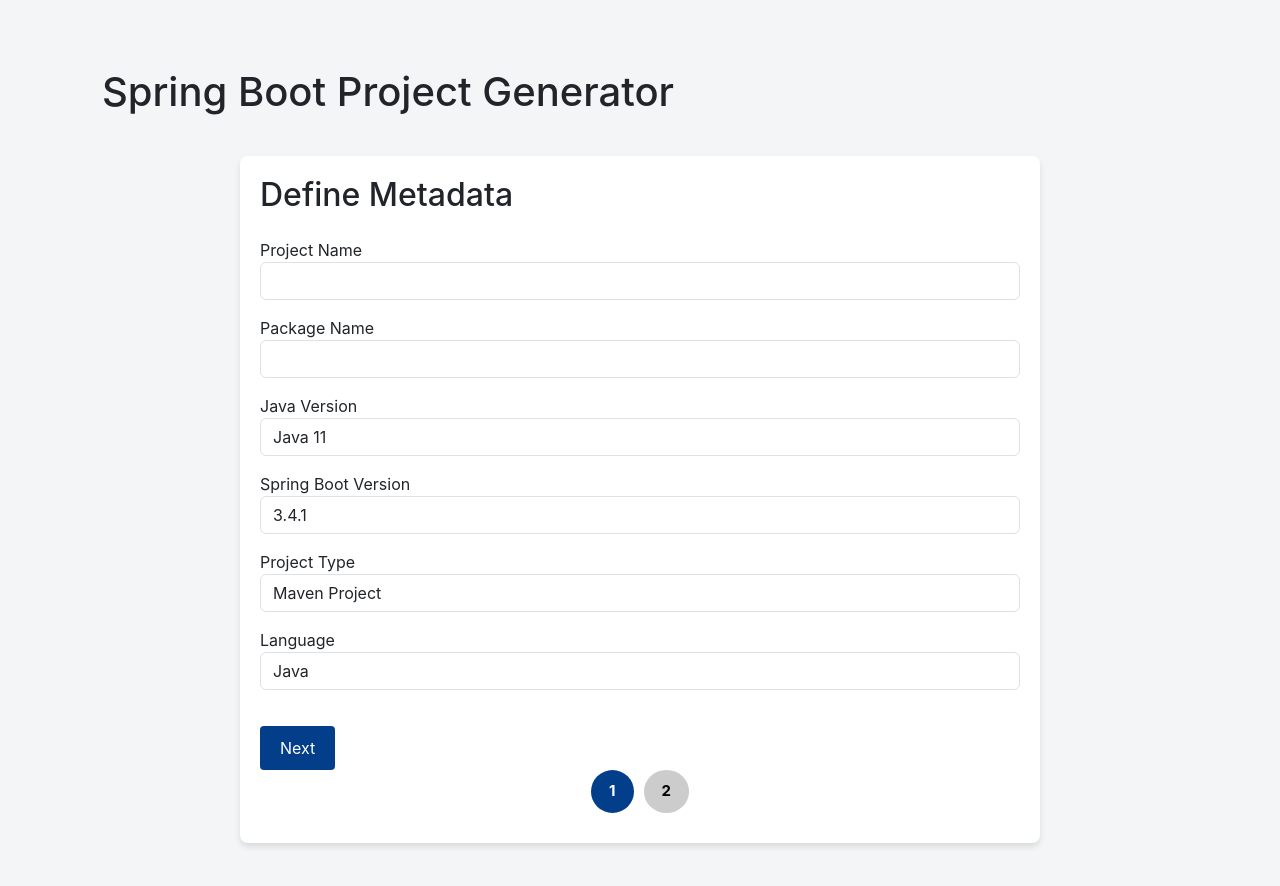
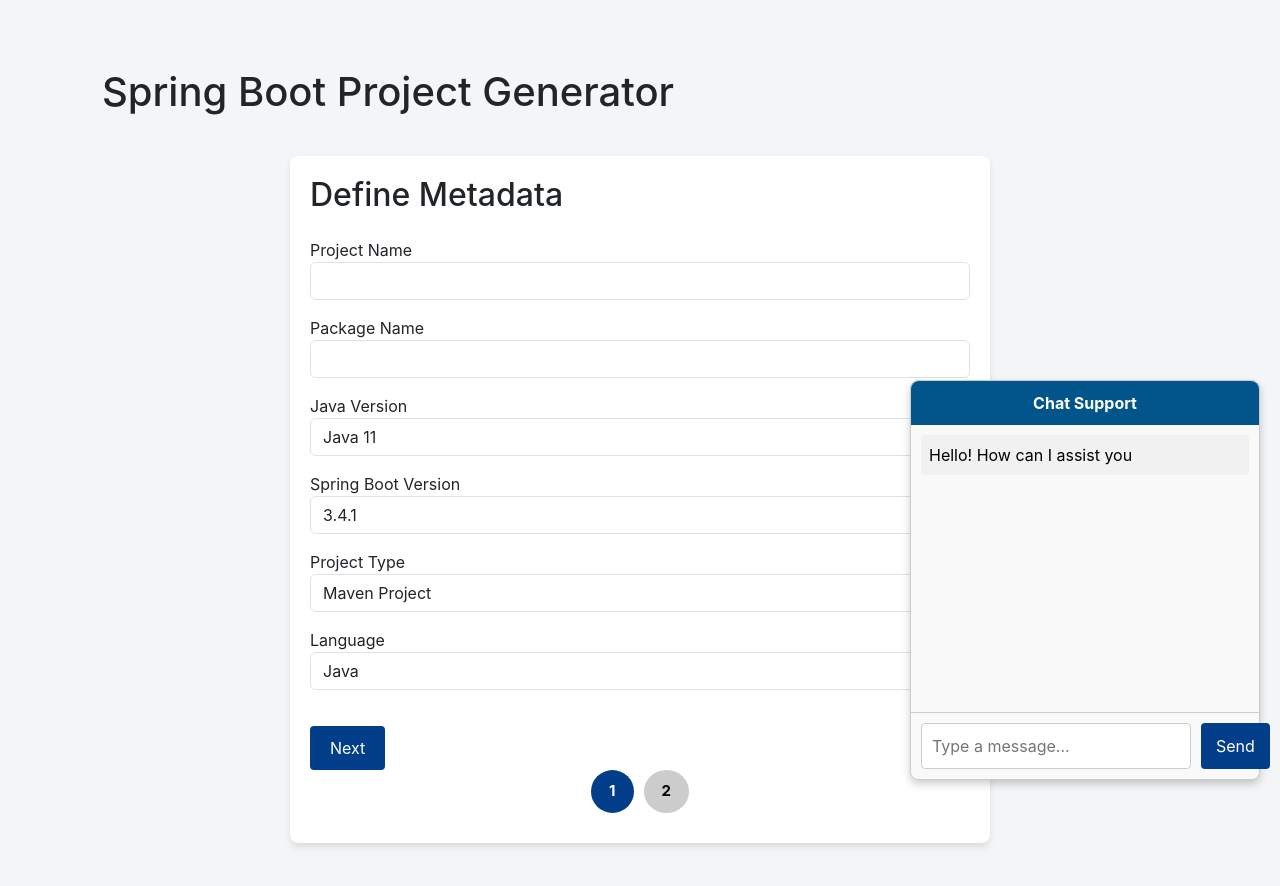
Before and after one commit to ST3ERLING/codeGenerator, a React (Create React App) app in the folder user-interface/: page / in a window 1280 px wide. Shown: the top 886 px of the page. Built offline with nearby package versions, Linux system fonts and the light colour scheme.

Commit message:
chat support

```diff
--- a/user-interface/src/App.js
+++ b/user-interface/src/App.js
@@ -1,6 +1,7 @@
 // App.js
 import React from 'react';
 import ProjectForm from './components/ProjectForm';
+import ChatSupport from './components/ChatSupport';
 function App() {
   return (
     <div className="container mt-5">
@@ -10,6 +11,7 @@
       <ProjectForm />
       </div>
       </div>
+      <ChatSupport />
     </div>
   );
 }
--- /dev/null
+++ b/user-interface/src/components/ChatSupport.js
@@ -0,0 +1,76 @@
+import React, { useState } from 'react';
+import axios from 'axios';
+import '../css/ChatSupport.css';
+
+const ChatSupport = () => {
+  const [messages, setMessages] = useState([
+    { text: 'Hello! How can I assist you', type: 'system' },
+  ]);
+  const [input, setInput] = useState('');
+  const [loading, setLoading] = useState(false); // To show loading while waiting for AI response
+
+  const handleSend = async () => {
+    if (input.trim()) {
+      // Add user's message to the chat
+      setMessages([...messages, { text: input, type: 'user' }]);
+      const userMessage = input;
+      setInput('');
+      setLoading(true);
+
+      try {
+        // Send the user's message to the backend API
+        const response = await axios.post('http://localhost:8081/api/chat', userMessage, {
+          headers: { 'Content-Type': 'application/json' },
+        });
+
+        // Add the AI's response to the chat
+        setMessages((prevMessages) => [
+          ...prevMessages,
+          { text: response.data, type: 'support' },
+        ]);
+      } catch (error) {
+        console.error('Error communicating with the chat API:', error);
+        setMessages((prevMessages) => [
+          ...prevMessages,
+          { text: 'Error: Unable to connect to the AI', type: 'system' },
+        ]);
+      } finally {
+        setLoading(false);
+      }
+    }
+  };
+
+  return (
+    <div className="chat-support-container">
+      <div className="chat-header">Chat Support</div>
+      <div className="chat-messages">
+        {messages.map((msg, index) => (
+          <div
+            key={index}
+            className={`chat-message ${msg.type === 'user' ? 'user-message' : 'support-message'}`}
+          >
+            {msg.text}
+          </div>
+        ))}
+        {loading && (
+          <div className="chat-message support-message">Typing...</div>
+        )}
+      </div>
+      <div className="chat-input-container">
+        <input
+          type="text"
+          className="chat-input"
+          placeholder="Type a message..."
+          value={input}
+          onChange={(e) => setInput(e.target.value)}
+          onKeyPress={(e) => e.key === 'Enter' && handleSend()}
+        />
+        <button className="chat-send-button" onClick={handleSend}>
+          Send
+        </button>
+      </div>
+    </div>
+  );
+};
+
+export default ChatSupport;
--- /dev/null
+++ b/user-interface/src/css/ChatSupport.css
@@ -0,0 +1,76 @@
+.chat-support-container {
+  position: fixed; /* Fix it in the viewport */
+  bottom: 20px; /* Distance from the bottom */
+  right: 20px; /* Distance from the right */
+  width: 350px; /* Set a width */
+  height: 400px; /* Set a height */
+  border: 1px solid #ccc;
+  border-radius: 8px;
+  background-color: #f9f9f9;
+  display: flex;
+  flex-direction: column;
+  box-shadow: 0 4px 8px rgba(0, 0, 0, 0.2);
+  z-index: 1000; /* Ensure it appears above other elements */
+}
+
+.chat-header {
+  background-color: #02558a;
+  color: white;
+  padding: 10px;
+  font-size: 16px;
+  font-weight: bold;
+  border-top-left-radius: 8px;
+  border-top-right-radius: 8px;
+  text-align: center;
+}
+
+.chat-messages {
+  flex: 1;
+  overflow-y: auto;
+  padding: 10px;
+}
+
+.chat-message {
+  padding: 8px;
+  margin-bottom: 10px;
+  border-radius: 4px;
+}
+
+.user-message {
+  background-color: #ccc;
+  color: #000;
+  align-self: flex-end;
+}
+
+.support-message {
+  background-color: #f1f1f1;
+  color: black;
+  align-self: flex-start;
+}
+
+.chat-input-container {
+  display: flex;
+  padding: 10px;
+  border-top: 1px solid #ccc;
+}
+
+.chat-input {
+  flex: 1;
+  padding: 10px;
+  border: 1px solid #ccc;
+  border-radius: 4px;
+  margin-right: 10px;
+}
+
+.chat-send-button {
+  background-color: #023E8A;
+  color: white;
+  border: none;
+  border-radius: 4px;
+  padding: 10px 15px;
+  cursor: pointer;
+}
+
+.chat-send-button:hover {
+  background-color: #023E8A;
+}
--- a/user-interface/src/index.css
+++ b/user-interface/src/index.css
@@ -18,7 +18,7 @@
   padding: 20px;
   border-radius: 8px;
   box-shadow: 0 4px 6px rgba(0, 0, 0, 0.1);
-  max-width: 800px;
+  max-width: 700px;
   margin: 40px auto; /* Center the form horizontally */
 }
 
```
Also changed, not shown: 2 other files (tests, documents, lock files or other folders).
